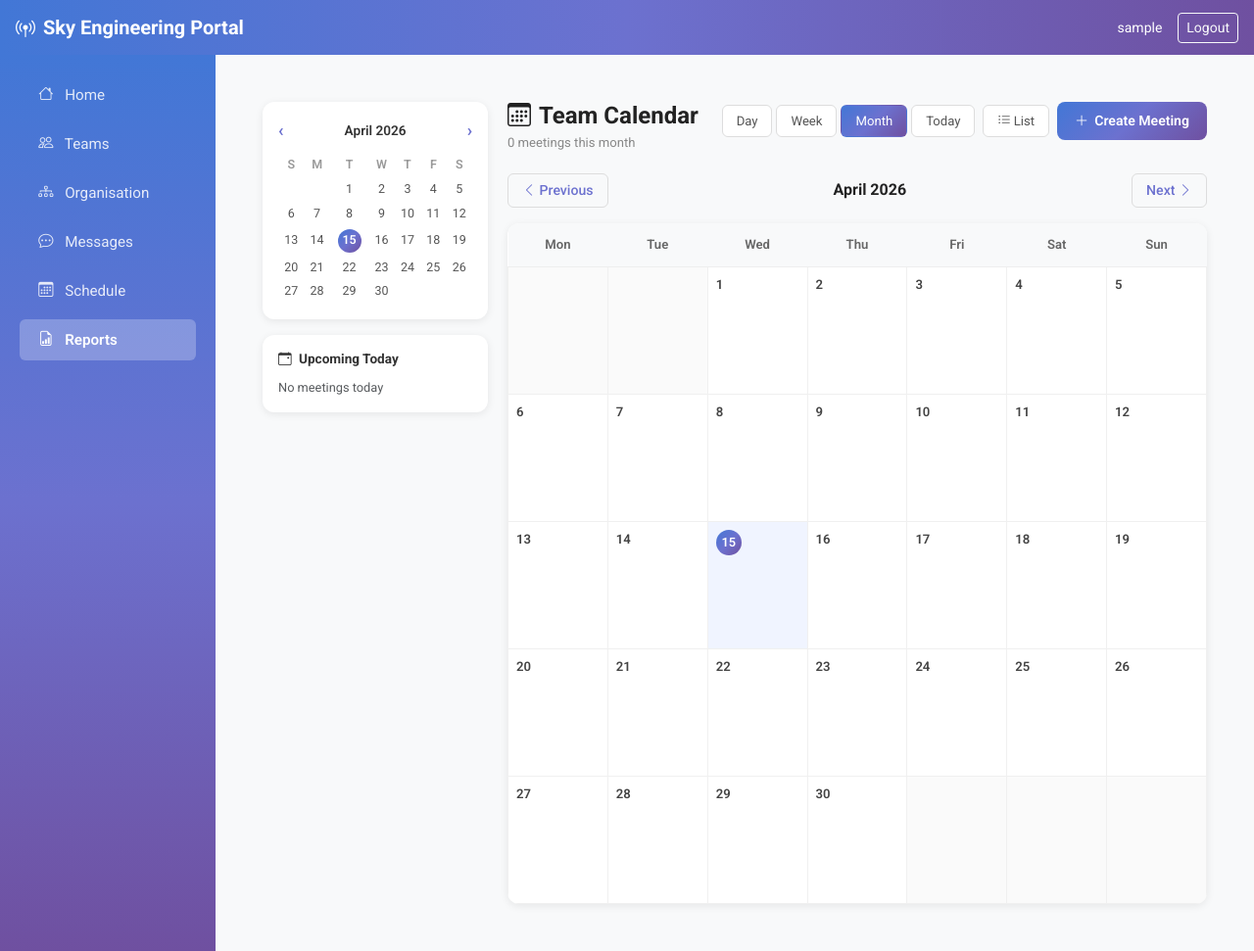
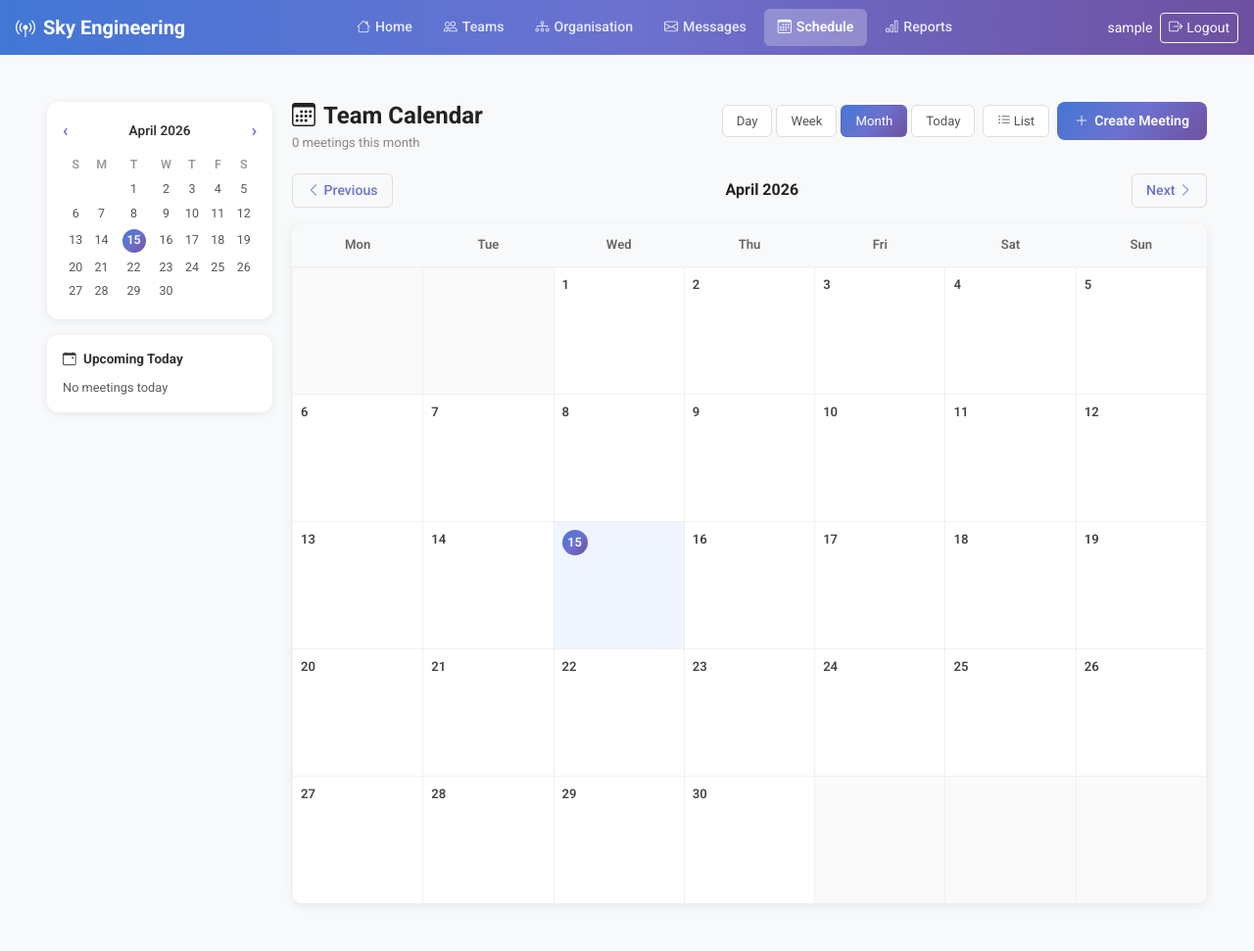
Before and after one commit to Amran1700/Software_Development_GP_CWK2, a Django app: page /schedule/calendar/ in a window 1280 px wide. Shown: the whole page at 98% size. Run offline with Django 5.2, Linux system fonts and the light colour scheme; the visitor is signed in with stand-in values (Sample User, id 1); data that the repository does not hold is empty; parts of the project's set-up code (start-up, migrations or seed data) failed here and were passed over.

Commit message:
S4: Added calendar_day template and fixed views

```diff
--- a/schedule_feature/views.py
+++ b/schedule_feature/views.py
@@ -1,30 +1,48 @@
+# Standard library imports for calendar operations and date handling
 import calendar
-from datetime import date
+from datetime import date, timedelta
+
+# Django imports for rendering templates, handling redirects and authentication
 from django.shortcuts import render, get_object_or_404, redirect
 from django.contrib.auth.decorators import login_required
+
+# Import the Meeting and MeetingAttendee models from this app
 from .models import Meeting, MeetingAttendee
 
+
+# ── MONTHLY CALENDAR VIEW ──────────────────────────────────────────────────────
+# Displays all meetings for a given month in a calendar grid
+# Accepts 'year' and 'month' as optional GET parameters for navigation
 @login_required
 def calendar_month(request):
     today = date.today()
+
+    # Get the year and month from the URL, defaulting to the current month
     year = int(request.GET.get('year', today.year))
     month = int(request.GET.get('month', today.month))
 
+    # Build a list of weeks for the selected month
     cal = calendar.monthcalendar(year, month)
+
+    # Get all meetings that fall within the selected month
     meetings = Meeting.objects.filter(date__year=year, date__month=month)
 
+    # Group meetings by day number so the template can look them up easily
     meetings_by_day = {}
     for meeting in meetings:
         day = meeting.date.day
         meetings_by_day.setdefault(day, []).append(meeting)
 
+    # Get all meetings happening today for the sidebar
     upcoming_today = Meeting.objects.filter(date=today)
 
+    # Calculate the previous month (wraps from January back to December)
     if month == 1:
         prev_month, prev_year = 12, year - 1
     else:
         prev_month, prev_year = month - 1, year
 
+    # Calculate the next month (wraps from December forward to January)
     if month == 12:
         next_month, next_year = 1, year + 1
     else:
@@ -46,16 +64,26 @@ def calendar_month(request):
     return render(request, 'schedule/calendar_month.html', context)
 
 
+# ── UPCOMING MEETINGS LIST VIEW ────────────────────────────────────────────────
+# Displays all meetings from today onwards ordered by date and time
 @login_required
 def upcoming_meetings(request):
     today = date.today()
+
+    # Filter meetings that are today or in the future, sorted by soonest first
     meetings = Meeting.objects.filter(date__gte=today).order_by('date', 'time')
     return render(request, 'schedule/upcoming_meetings.html', {'meetings': meetings})
 
 
+# ── MEETING DETAIL VIEW ────────────────────────────────────────────────────────
+# Displays full information for a single meeting including its attendees
 @login_required
 def meeting_detail(request, pk):
+
+    # Get the meeting by its ID or return 404 if it does not exist
     meeting = get_object_or_404(Meeting, pk=pk)
+
+    # Get all attendees linked to this meeting
     attendees = meeting.attendees.all()
     return render(request, 'schedule/meeting_detail.html', {
         'meeting': meeting,
@@ -63,6 +91,10 @@ def meeting_detail(request, pk):
     })
 
 
+# ── CREATE MEETING VIEW ────────────────────────────────────────────────────────
+# Handles the create meeting form
+# On POST: saves the meeting and adds selected attendees
+# On GET: shows a blank form
 @login_required
 def create_meeting(request):
     from .forms import MeetingForm
@@ -71,16 +103,23 @@ def create_meeting(request):
     if request.method == 'POST':
         form = MeetingForm(request.POST)
         if form.is_valid():
+
+            # Save the meeting but don't commit yet so we can set the creator
             meeting = form.save(commit=False)
             meeting.created_by = request.user
             meeting.save()
+
+            # Create a MeetingAttendee record for each selected user
             attendee_ids = request.POST.getlist('attendees')
             for uid in attendee_ids:
                 MeetingAttendee.objects.create(meeting=meeting, user_id=uid)
+
+            # Redirect to the monthly calendar after saving
             return redirect('schedule:calendar_month')
     else:
         form = MeetingForm()
 
+    # Pass all users except the creator to the attendee selection list
     users = User.objects.exclude(id=request.user.id)
     return render(request, 'schedule/create_meeting.html', {
         'form': form,
@@ -88,30 +127,31 @@ def create_meeting(request):
     })
 
 
-
+# ── WEEKLY CALENDAR VIEW ───────────────────────────────────────────────────────
+# Displays all meetings for a 7-day week
+# Accepts an 'offset' GET parameter to navigate between weeks
 @login_required
 def calendar_week(request):
-    from datetime import timedelta
     today = date.today()
 
-    # Get the start of the week (Monday)
+    # Find the Monday of the current week
     week_start = today - timedelta(days=today.weekday())
 
-    # Allow navigation via GET params
+    # Apply the offset to navigate to previous or next weeks
     offset = int(request.GET.get('offset', 0))
     week_start = week_start + timedelta(weeks=offset)
     week_end = week_start + timedelta(days=6)
 
-    # Get meetings for this week
+    # Get all meetings within this week sorted by date and time
     meetings = Meeting.objects.filter(date__gte=week_start, date__lte=week_end).order_by('date', 'time')
 
-    # Group by day
+    # Group meetings by date so each day column can show its own meetings
     meetings_by_day = {}
     for meeting in meetings:
         day = meeting.date
         meetings_by_day.setdefault(day, []).append(meeting)
 
-    # Build list of 7 days
+    # Build a list of all 7 days in the week
     week_days = [week_start + timedelta(days=i) for i in range(7)]
 
     context = {
@@ -127,22 +167,36 @@ def calendar_week(request):
     return render(request, 'schedule/calendar_week.html', context)
 
 
+# ── EDIT MEETING VIEW ──────────────────────────────────────────────────────────
+# Handles the edit meeting form for an existing meeting
+# On POST: updates the meeting and replaces the attendee list
+# On GET: shows the form pre-filled with the existing meeting data
 @login_required
 def edit_meeting(request, pk):
     from .forms import MeetingForm
     from django.contrib.auth.models import User
+
+    # Get the meeting to edit or return 404 if it does not exist
     meeting = get_object_or_404(Meeting, pk=pk)
+
     if request.method == 'POST':
         form = MeetingForm(request.POST, instance=meeting)
         if form.is_valid():
             form.save()
+
+            # Remove all existing attendees and replace with the new selection
             meeting.attendees.all().delete()
             attendee_ids = request.POST.getlist('attendees')
             for uid in attendee_ids:
                 MeetingAttendee.objects.create(meeting=meeting, user_id=uid)
+
+            # Redirect back to the meeting detail page after saving
             return redirect('schedule:meeting_detail', pk=pk)
     else:
+        # Pre-fill the form with the existing meeting data
         form = MeetingForm(instance=meeting)
+
+    # Pass all users except the current user to the attendee selection list
     users = User.objects.exclude(id=request.user.id)
     return render(request, 'schedule/edit_meeting.html', {
         'form': form,
@@ -151,10 +205,64 @@ def edit_meeting(request, pk):
     })
 
 
+# ── DELETE MEETING VIEW ────────────────────────────────────────────────────────
+# Shows a confirmation page before deleting a meeting
+# On POST: permanently deletes the meeting and redirects to upcoming meetings
+# On GET: shows the confirmation page
 @login_required
 def delete_meeting(request, pk):
+
+    # Get the meeting to delete or return 404 if it does not exist
     meeting = get_object_or_404(Meeting, pk=pk)
+
     if request.method == 'POST':
+        # Delete the meeting and redirect to the upcoming meetings list
         meeting.delete()
         return redirect('schedule:upcoming_meetings')
+
+    # Show the delete confirmation page
     return render(request, 'schedule/delete_meeting.html', {'meeting': meeting})
+
+
+# ── DAILY CALENDAR VIEW ────────────────────────────────────────────────────────
+# Displays all meetings for a single day on a 24-hour time grid
+# Accepts an 'offset' GET parameter to navigate between days
+@login_required
+def calendar_day(request):
+    today = date.today()
+
+    # Apply the offset to navigate forward or backward by day
+    offset = int(request.GET.get('offset', 0))
+    selected_day = today + timedelta(days=offset)
+
+    # Get all meetings for the selected day sorted by start time
+    meetings_qs = Meeting.objects.filter(date=selected_day).order_by('time')
+
+    # Build a list of hour labels from 0:00 to 23:00 for the time grid
+    hours = [f"{h}:00" for h in range(0, 24)]
+
+    # Calculate the pixel position and height for each meeting block
+    # 1 minute = 1 pixel, so top_px = start time in minutes from midnight
+    meetings = []
+    for m in meetings_qs:
+        top_px = m.time.hour * 60 + m.time.minute
+        height_px = max(m.duration_minutes, 30)
+        meetings.append({
+            'pk': m.pk,
+            'title': m.title,
+            'time': m.time,
+            'platform': m.platform,
+            'top_px': top_px,
+            'height_px': height_px,
+        })
+
+    context = {
+        'selected_day': selected_day,
+        'today': today,
+        'offset': offset,
+        'prev_offset': offset - 1,
+        'next_offset': offset + 1,
+        'hours': hours,
+        'meetings': meetings,
+    }
+    return render(request, 'schedule/calendar_day.html', context)
--- a/templates/base.html
+++ b/templates/base.html
@@ -8,136 +8,49 @@
   <link href="https://cdn.jsdelivr.net/npm/bootstrap@5.3.0/dist/css/bootstrap.min.css" rel="stylesheet">
   <link href="https://cdn.jsdelivr.net/npm/bootstrap-icons@1.10.5/font/bootstrap-icons.css" rel="stylesheet">
   <link rel="stylesheet" href="{% static 'styles.css' %}">
-  {% comment %} <style>
-    body { background-color: #f8f9fa; }
-    .navbar-brand { font-weight: 700; }
-    .sidebar {
-      min-height: calc(100vh - 56px);
-      background-color: #1a3a5c;
-      padding-top: 1rem;
-    }
-    .sidebar .nav-link {
-      color: rgba(255,255,255,0.75);
-      padding: 0.6rem 1.2rem;
-      border-radius: 6px;
-      margin: 2px 8px;
-      font-size: 0.9rem;
-    }
-    .sidebar .nav-link:hover,
-    .sidebar .nav-link.active {
-      background-color: rgba(255,255,255,0.15);
-      color: #fff;
-    }
-    .sidebar .nav-link i { margin-right: 8px; }
-    .main-content { padding: 1.5rem; }
-  </style> {% endcomment %}
-
   <style>
-  body {
-    background-color: #f8f9fa;
-    font-family: 'Roboto', sans-serif;
-  }
-
-  /* ===== NAVBAR (STICKY + GRADIENT) ===== */
-  .navbar {
-    position: sticky;
-    top: 0;
-    z-index: 1000;
-    background: linear-gradient(90deg, #4277D6, #6C71CF, #6F50A0);
-  }
-
-  .navbar-brand {
-    font-weight: 700;
-  }
-
-  /* ===== SIDEBAR ===== */
-  .sidebar {
-    min-height: calc(100vh - 56px);
-    background: linear-gradient(180deg, #4277D6, #6C71CF, #6F50A0);
-    padding-top: 1rem;
-  }
-
-  .sidebar .nav-link {
-    color: rgba(255,255,255,0.85);
-    padding: 0.6rem 1.2rem;
-    border-radius: 6px;
-    margin: 4px 8px;
-    font-size: 0.95rem;
-    transition: all 0.2s ease;
-  }
-
-  /* Hover effect */
-  .sidebar .nav-link:hover {
-    background-color: rgba(255,255,255,0.15);
-    color: #fff;
-    font-weight: 500;
-    transform: translateX(3px);
-  }
-
-  /* Active state (you already use class="active") */
-  .sidebar .nav-link.active {
-    background-color: rgba(255,255,255,0.25);
-    color: #fff;
-    font-weight: 600;
-  }
-
-  .sidebar .nav-link i {
-    margin-right: 8px;
-  }
-
-  /* ===== MAIN CONTENT ===== */
-  .main-content {
-    padding: 1.5rem;
-  }
-</style>
+  body { background-color: #f8f9fa; font-family: 'Roboto', sans-serif; }
+  .navbar { position: sticky; top: 0; z-index: 1000; background: linear-gradient(90deg, #4277D6, #6C71CF, #6F50A0); }
+  .navbar-brand { font-weight: 700; color: white !important; text-decoration: none; }
+  .nav-top-link { color: rgba(255,255,255,0.85) !important; text-decoration: none; padding: 8px 14px; border-radius: 6px; font-size: 0.88rem; font-weight: 500; display: inline-flex; align-items: center; gap: 5px; transition: background .2s; }
+  .nav-top-link:hover { background: rgba(255,255,255,0.15); color: white !important; font-weight: 600; }
+  .nav-top-link.active { background: rgba(255,255,255,0.25); color: white !important; font-weight: 600; }
+  .main-content { padding: 1.5rem; }
+  </style>
 </head>
 <body>
 
-  <nav class="navbar navbar-dark bg-primary px-3">
-    <a class="navbar-brand" href="#">
-      <i class="bi bi-broadcast-pin me-2"></i>Sky Engineering Portal
-    </a>
-    <div class="d-flex align-items-center gap-3">
+  <!-- Top navigation bar -->
+  <nav class="navbar navbar-dark px-3 d-flex justify-content-between align-items-center">
+
+    <!-- Brand logo -->
+    <a class="navbar-brand" href="/"><i class="bi bi-broadcast-pin me-2"></i>Sky Engineering</a>
+
+    <!-- Navigation links -->
+    <div class="d-flex align-items-center gap-1">
+      <a href="/" class="nav-top-link {% if request.path == '/' %}active{% endif %}"><i class="bi bi-house"></i> Home</a>
+      <a href="/teams/" class="nav-top-link {% if '/teams/' in request.path %}active{% endif %}"><i class="bi bi-people"></i> Teams</a>
+      <a href="/departments/" class="nav-top-link {% if '/departments/' in request.path or '/org-chart/' in request.path %}active{% endif %}"><i class="bi bi-diagram-3"></i> Organisation</a>
+      <a href="/messages/" class="nav-top-link {% if '/messages/' in request.path %}active{% endif %}"><i class="bi bi-envelope"></i> Messages</a>
+      <a href="/schedule/calendar/" class="nav-top-link {% if '/schedule/' in request.path %}active{% endif %}"><i class="bi bi-calendar3"></i> Schedule</a>
+      <a href="/reports/" class="nav-top-link {% if '/reports/' in request.path %}active{% endif %}"><i class="bi bi-bar-chart"></i> Reports</a>
+    </div>
+
+    <!-- Login / Logout -->
+    <div class="d-flex align-items-center gap-2">
       {% if user.is_authenticated %}
         <span class="text-white small">{{ user.username }}</span>
-        <form method="post" action="{% url 'logout' %}" class="d-inline">
-          {% csrf_token %}
-          <button type="submit" class="btn btn-outline-light btn-sm">Logout</button>
-        </form>
+        <a href="/accounts/logout/" class="btn btn-outline-light btn-sm"><i class="bi bi-box-arrow-right me-1"></i>Logout</a>
       {% else %}
         <a href="{% url 'login' %}" class="btn btn-outline-light btn-sm">Login</a>
       {% endif %}
     </div>
+
   </nav>
 
+  <!-- Main content area -->
   <div class="container-fluid">
     <div class="row">
-
-      <div class="col-auto sidebar d-none d-md-block" style="width:220px;">
-        <ul class="nav flex-column">
-          <li class="nav-item">
-            <a class="nav-link" href="#"><i class="bi bi-house"></i> Home</a>
-          </li>
-          <li class="nav-item">
-            <a class="nav-link" href="#"><i class="bi bi-people"></i> Teams</a>
-          </li>
-          <li class="nav-item">
-            <a class="nav-link" href="#"><i class="bi bi-diagram-3"></i> Organisation</a>
-          </li>
-          <li class="nav-item">
-            <a class="nav-link" href="#"><i class="bi bi-chat-dots"></i> Messages</a>
-          </li>
-          <li class="nav-item">
-            <a class="nav-link" href="#"><i class="bi bi-calendar3"></i> Schedule</a>
-          </li>
-          <li class="nav-item">
-            <a class="nav-link active" href="{% url 'reports:dashboard' %}">
-              <i class="bi bi-file-earmark-bar-graph"></i> Reports
-            </a>
-          </li>
-        </ul>
-      </div>
-
       <div class="col main-content">
         {% if messages %}
           {% for message in messages %}
@@ -149,7 +62,6 @@
         {% endif %}
         {% block content %}{% endblock %}
       </div>
-
     </div>
   </div>
 
```
Also changed, not shown: schedule_feature/templates/schedule/calendar_day.html (added, +160 -0 lines).
